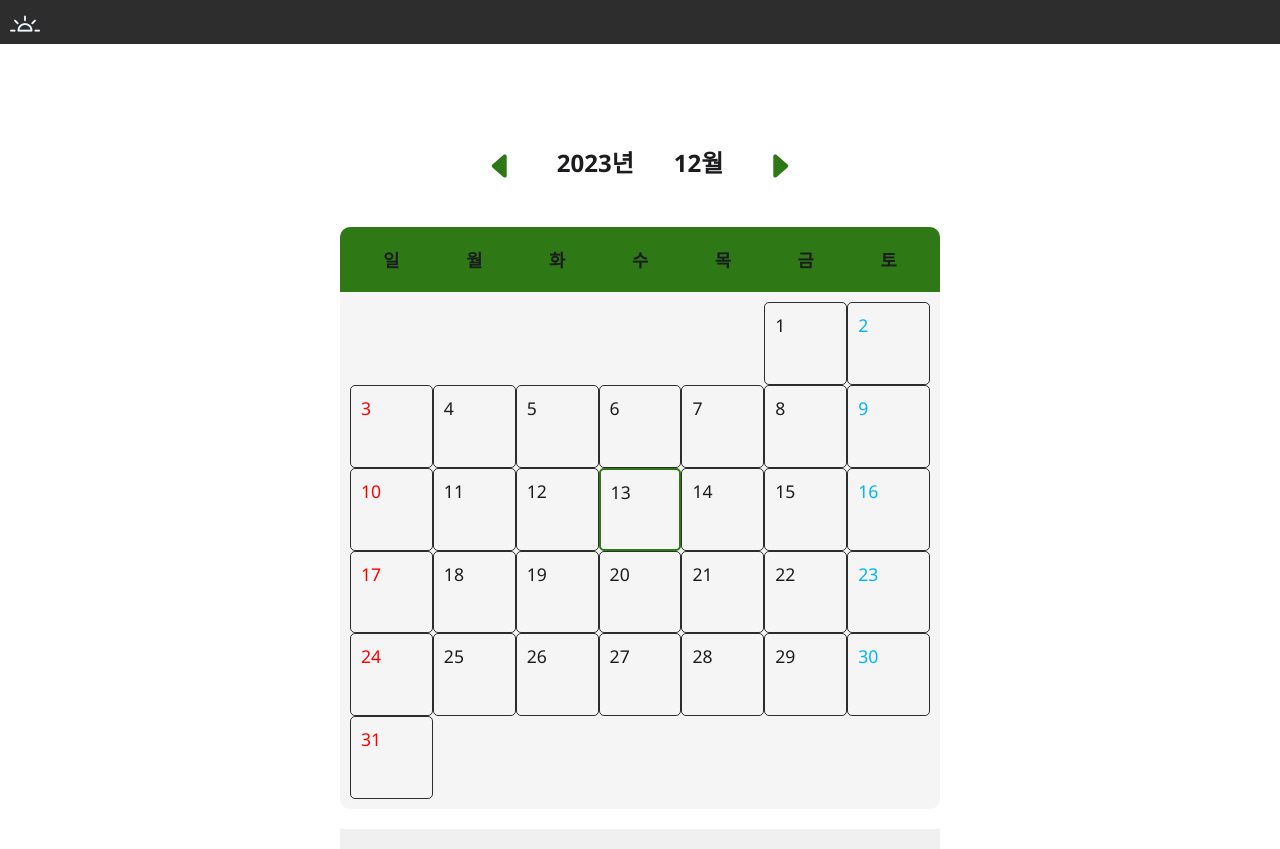
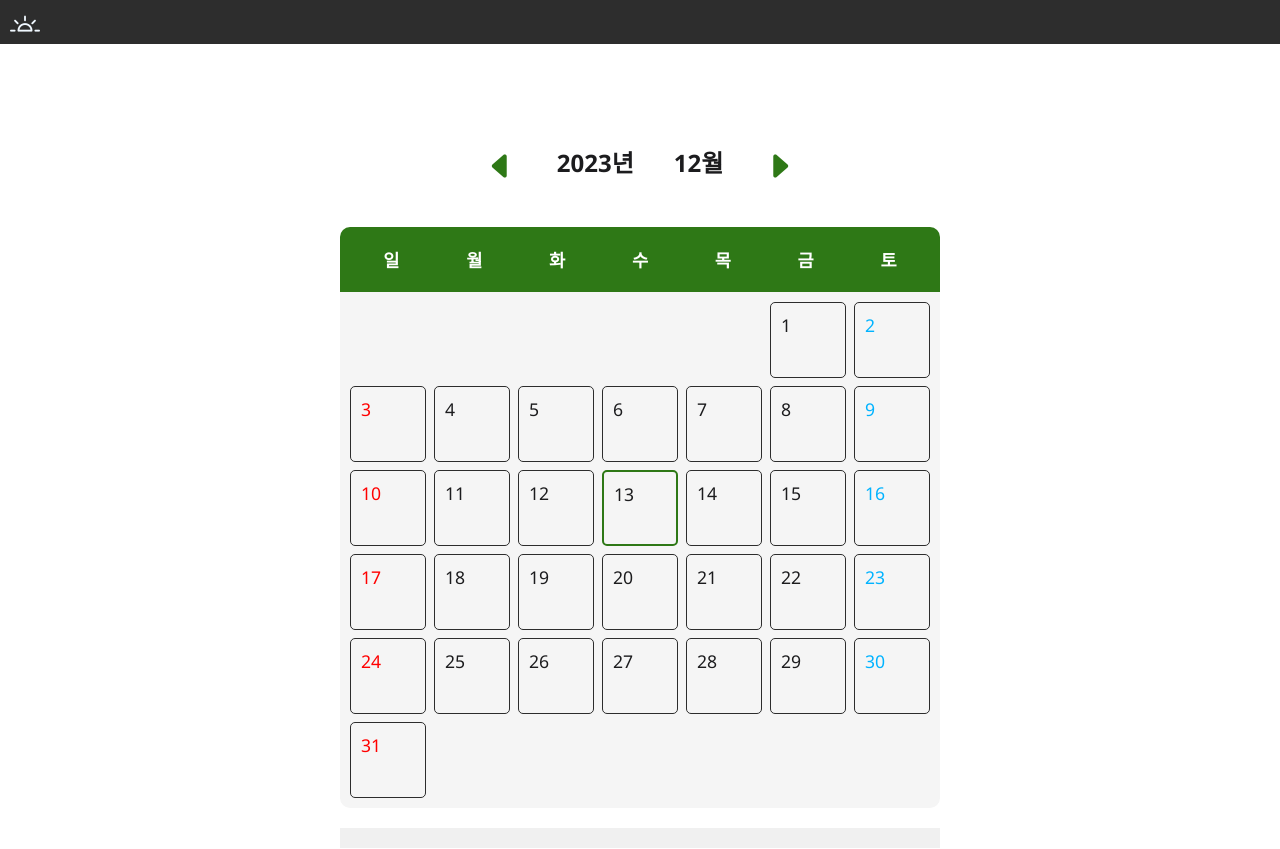
Before and after one commit to leeda06/comemi_Web, a plain HTML site: page Web/calender.html in a window 1280 px wide. Drawn offline with nearby package versions, Linux system fonts and the light colour scheme.

Commit message:
[fix] : Change Style

```diff
--- a/Web/Css/calender.css
+++ b/Web/Css/calender.css
@@ -46,6 +46,7 @@ main.calender {
     font-size: 1.1rem;
     border-radius: 0 0 10px 10px;
     padding: 10px;
+    gap: 8px;
 }
 
 .date.item {
@@ -73,7 +74,7 @@ main.calender {
 }
 
 .weekday.item {
-    color: #1c1c1e;
+    color: #fff;
     padding: 10px;
     border-radius: 5px;
 }
@@ -82,6 +83,10 @@ main.calender {
     color: #1c1c1e;
     padding: 10px;
     border-radius: 5px;
+}
+
+.item-HOVER {
+    border: 1px solid #2d2d2d;
 }
 
 .item-HOVER:hover {
@@ -203,11 +208,24 @@ main.calender {
     width: 85%;
 }
 
+.item-toDay{
+    border: 2px solid #2e7816;
+}
+
+.txt-blue{
+    color: #00b3ff;
+}
+
+.txt-red{
+    color: #ff0000;
+}
+
 #closeBtn {
     filter: invert(0);
     position: absolute;
     top: 25px;
     right: 25px;
+    color: #1c1c1e;
     background-color: rgba(28, 28, 30, 0);
     border: 0px;
     font-size: 1em;
--- a/Web/Css/dark-calender.css
+++ b/Web/Css/dark-calender.css
@@ -34,7 +34,7 @@ main.calender {
     grid-template-columns: repeat(7, 1fr);
     text-align: center;
     font-size: 1.1rem;
-    background-color: #9bfc7b;
+    background-color: #5ad72e;
     border-radius: 10px 10px 0 0;
     font-weight: 800;
     padding: 10px;
@@ -47,6 +47,7 @@ main.calender {
     font-size: 1.1rem;
     border-radius: 0 0 10px 10px;
     padding: 10px;
+    gap: 8px;
 }
 
 .date.item {
@@ -62,7 +63,7 @@ main.calender {
 }
 
 .title.flex-container i {
-    color: #9bfc7b;
+    color: #5ad72e;
     font-size: 2rem;
     cursor: pointer;
 }
@@ -84,6 +85,10 @@ main.calender {
     color: #ffffff;
     padding: 10px;
     border-radius: 5px;
+}
+
+.item-HOVER {
+    border: 1px solid rgb(79, 79, 79);
 }
 
 .item-HOVER:hover {
@@ -144,7 +149,7 @@ main.calender {
     text-align: center;
     background-color: #1c1c1e;
     color: #fff;
-    box-shadow: 0 0 10px rgba(155, 252, 123, 0.605);
+    box-shadow: 0 0 10px #5ad72e;
     gap: 5px;
 }
 
@@ -162,7 +167,6 @@ main.calender {
     justify-content:start;
     align-items: center;
     flex-direction: column;
-    background-color: #fff;
     gap: 7px;
     background-color: #1c1c1e;
 }
@@ -202,9 +206,24 @@ main.calender {
     width: 85%;
 }
 
+.item-toDay{
+    border: 2px solid #5ad72e;
+}
+
+.txt-blue{
+    color: #00b3ff;
+    border: 2px solid #5ad72e;
+}
+
+.txt-red{
+    color: #ff0000;
+    border: 2px solid #5ad72e;
+}
+
 #closeBtn{
     filter: invert(1);
     position: absolute;
+    color: #1c1c1e;
     top: 25px;
     right: 25px;
     background-color: rgba(255, 255, 255, 0);
--- a/Web/Css/reset.css
+++ b/Web/Css/reset.css
@@ -3,6 +3,9 @@
     margin: 0;
     padding: 0;
     box-sizing: border-box;
+    border: 0px solid rgba(0, 0, 0, 0);
+    color: rgba(0, 0, 0, 0);
+    background-color: rgba(0,0,0,0);
 }
 ul {
     list-style: none;
--- a/Web/Js/calender.js
+++ b/Web/Js/calender.js
@@ -34,10 +34,9 @@ const setCalendar = (year1, month1) => {
         if (date > 0 && date <= lastDate) {
             dateItemDiv.classList.add("item-HOVER");
             dateItemDiv.innerHTML = date;
-            dateItemDiv.style.border = "1px solid #2d2d2d";
 
             if (date === todayD && month1 === monthD && year1 === year  ) {
-                dateItemDiv.style.border = "2px solid #2e7816";
+                dateItemDiv.classList.add("item-toDay");
             }
 
             dateItemDiv.addEventListener('click', () => {
--- a/Web/calender.html
+++ b/Web/calender.html
@@ -9,7 +9,7 @@
     <link rel="stylesheet" href="Css/calender.css">
     <link rel="stylesheet" href="Css/header.css">
     <link rel="stylesheet" href="Css/reset.css">
-    <title>Document</title>
+    <title>코딩 달력</title>
 </head>
 
 <body>
```
